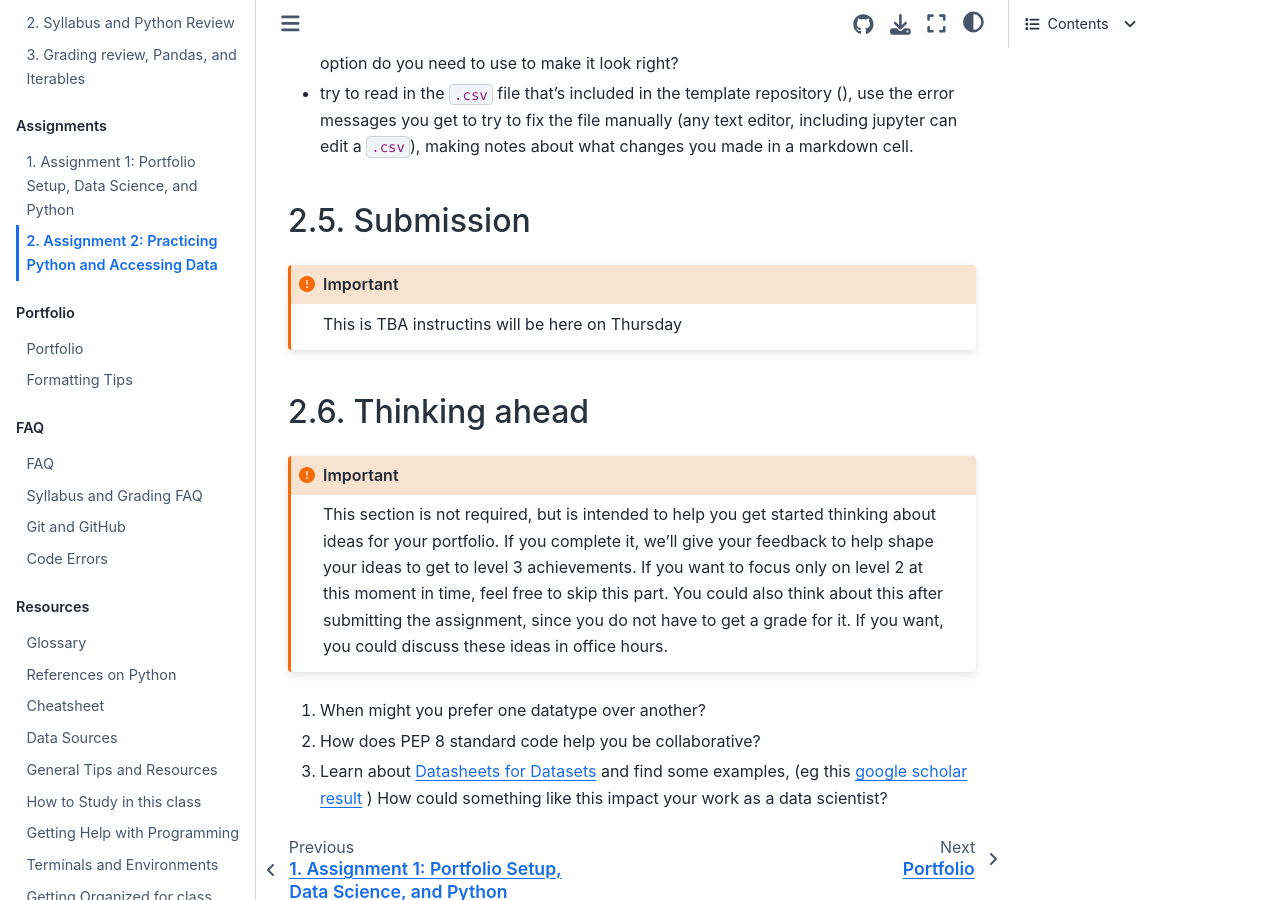
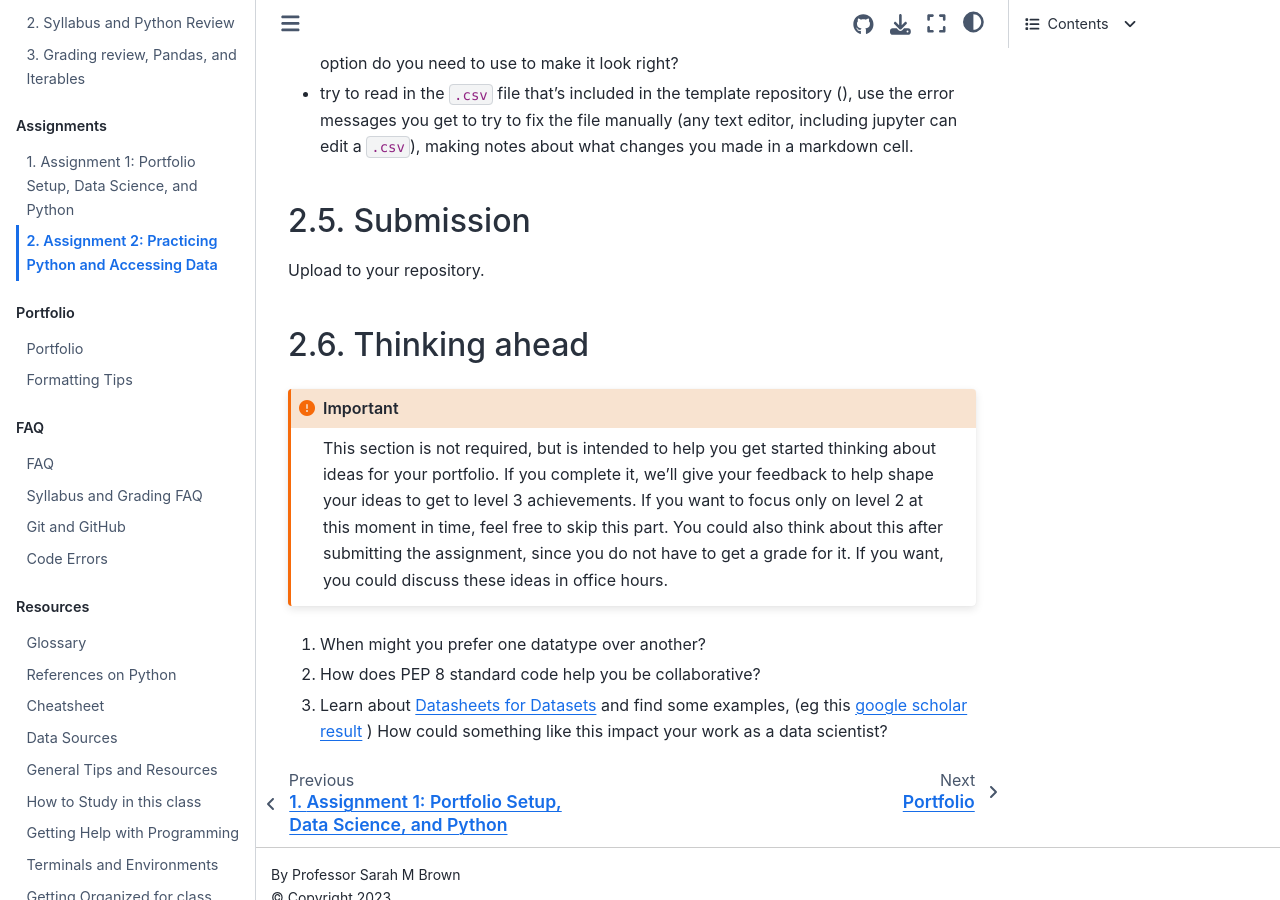
Before and after one commit to brownsarahm/BrownSpring23, a Jupyter Book: the page built from assignments/02-python-access.md, in a window 1280 px wide and 900 px high, scrolled down 3342 px. Built offline with Jupyter Book 1.0.4 settings and Sphinx 7.4.7 and the Sphinx Book theme 1.1.4, drawn with Linux system fonts in a browser that asks for light colours.

Commit message:
Update 02-python-access.md

````diff
--- a/assignments/02-python-access.md
+++ b/assignments/02-python-access.md
@@ -131,9 +131,7 @@ There are two files in the data folder, both can be read in with `read_csv` but
 
 ## Submission
 
-```{important}
-This is TBA instructins will be here on Thursday
-```
+Upload to your repository.
 
 ## Thinking ahead
 
````
